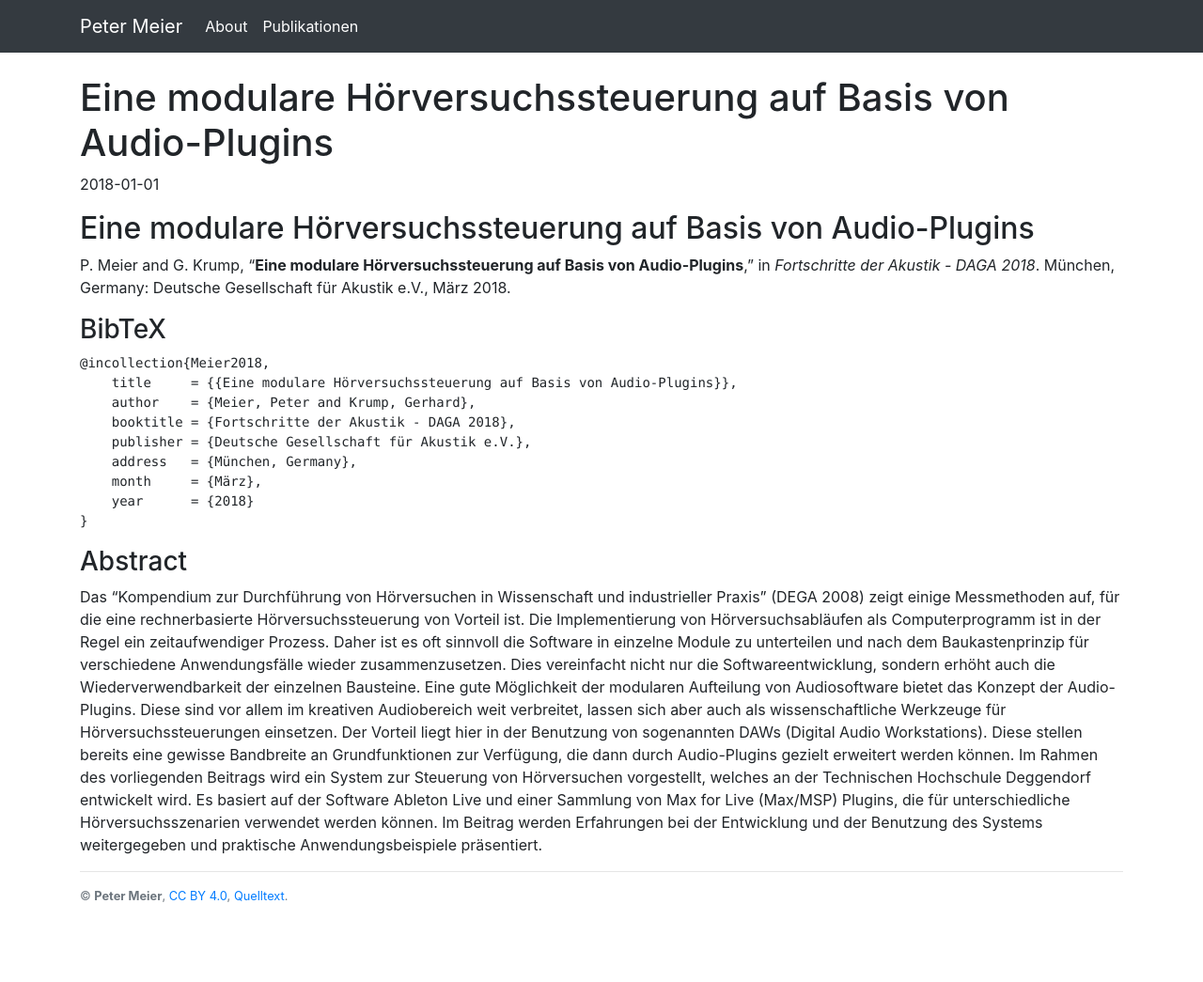
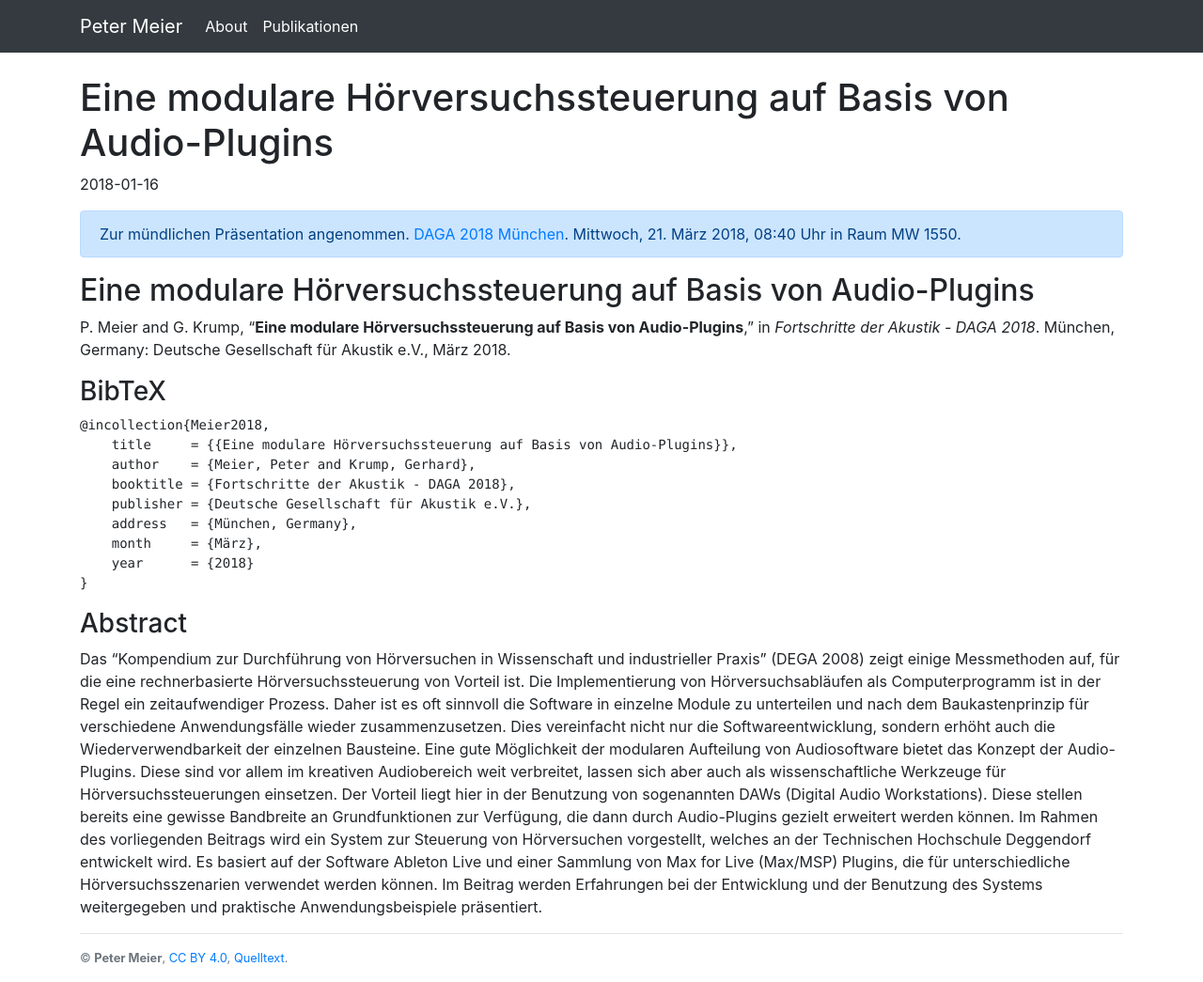
Before and after one commit to akustiker/akustiker.github.io, a Jekyll site: the page built from _posts/2018-01-16-eine-modulare-hoerversuchssteuerung-auf-basis-von-audio-plugins.markdown, in a window 1280 px wide and 1045 px high. Shown: the whole window at 94% size. Built offline with Jekyll 4.4.1, drawn with Linux system fonts in a browser that asks for light colours; nearby versions of some CDN libraries; comment, search, counter and statistics services are not loaded.

Commit message:
Work in progress.

```diff
--- a/_layouts/home.html
+++ b/_layouts/home.html
@@ -7,14 +7,13 @@ layout: default
   <div class="container">
     <h1 class="display-3">Hello, world!</h1>
     <p>This is a template for a simple marketing or informational website. It includes a large callout called a jumbotron and three supporting pieces of content. Use it as a starting point to create something more unique.</p>
-    <p><a class="btn btn-primary btn-lg" href="#" role="button">Learn more &raquo;</a></p>
   </div>
 </div>
 
 <div class="container">
 
   <h2>Blog</h2>
-  <p class="lead">Hier finden Sie alle meine letzten Posts.</p>
+  <p class="lead">Hier finden Sie meine letzten Posts.</p>
 
   <table class="table table-striped">
     <thead>
--- a/_posts/2018-01-23-eine-modulare-hoerversuchssteuerung-auf-basis-von-audio-plugins.markdown
+++ b/_posts/2018-01-16-eine-modulare-hoerversuchssteuerung-auf-basis-von-audio-plugins.markdown
@@ -1,9 +1,14 @@
 ---
 layout: post
 title:  "Eine modulare Hörversuchssteuerung auf Basis von Audio-Plugins"
-date:   2018-01-01 08:40:00 +0100
+date:   2018-01-16 20:18:00 +0100
 categories: Publikation
 ---
+
+<div class="alert alert-primary" role="alert">
+Zur mündlichen Präsentation angenommen. <a href="http://2018.daga-tagung.de/" target="_blank">DAGA 2018 München</a>. Mittwoch, 21. März 2018, 08:40 Uhr in Raum MW 1550.
+</div>
+
 ## Eine modulare Hörversuchssteuerung auf Basis von Audio-Plugins
 
 P. Meier and G. Krump, "**Eine modulare Hörversuchssteuerung auf Basis von Audio-Plugins**,” in *Fortschritte der Akustik - DAGA 2018*. München, Germany: Deutsche Gesellschaft für Akustik e.V., März 2018.
```
Also changed, not shown: _posts/2018-01-22-ein-blogeintrag.markdown (deleted, +0 -7 lines).
